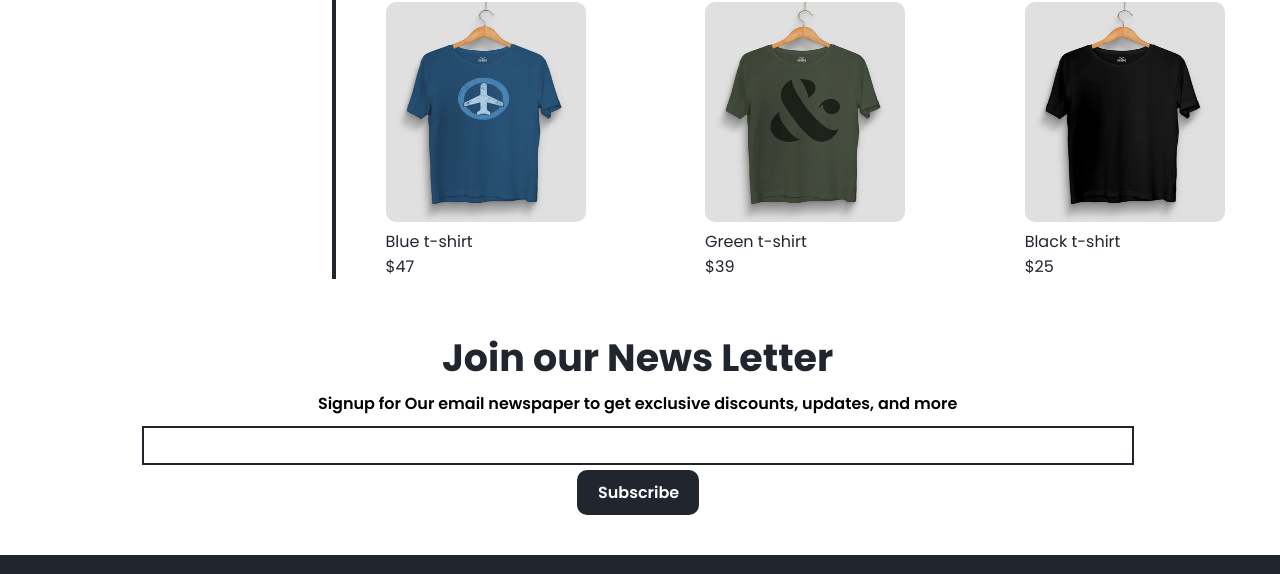
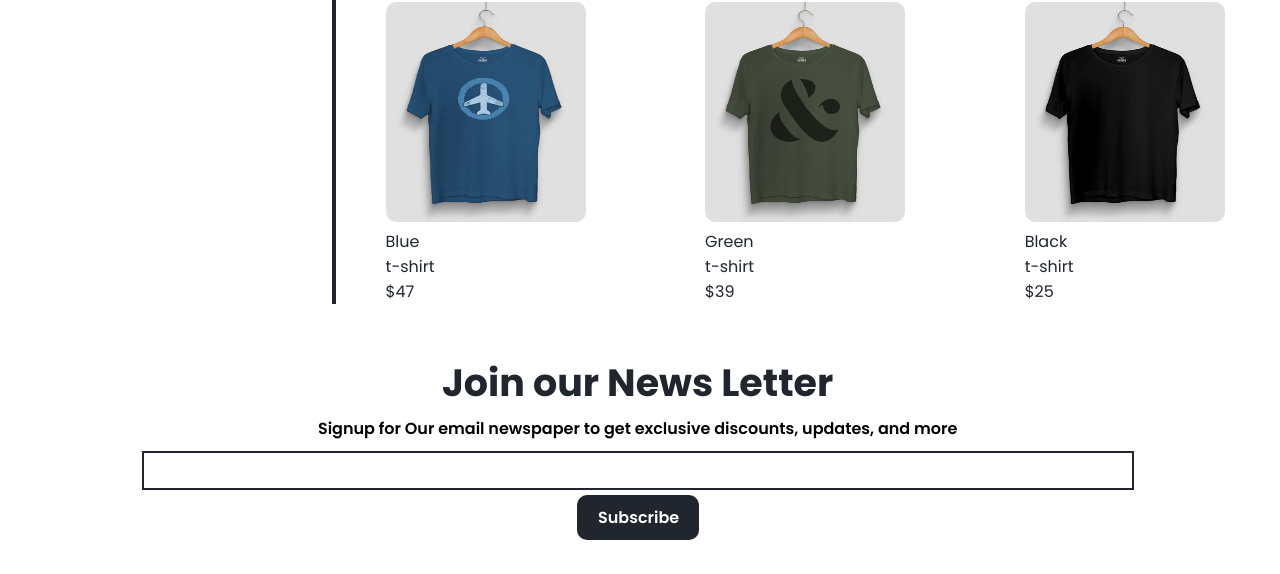
Before and after one commit to Sundharacholan/Nostra, a plain HTML site: page collection.html in a window 1280 px wide. Shown: the part 872-1446 px from the top of the page. Drawn offline with Linux system fonts and the light colour scheme.

Commit message:
Update collection.html

```diff
--- a/collection.html
+++ b/collection.html
@@ -93,7 +93,7 @@
                         <p class="product-name">Printed Shirt<br>(White)</p>
                         <p>$56</p>
                     </div>
-                    <div id="shirt-beach1-" class="dc-inside">
+                    <div id="shirt-beach1" class="dc-inside">
                         <img src="./products/f6.jpg" alt="">
                         <p class="product-name">Beach Shirt</p>
                         <p>$66</p>
@@ -116,7 +116,7 @@
                         <p class="product-name">Casual Shirt</p>
                         <p>$43</p>
                     </div>
-                    <div id="shirt-beach1" class="dc-inside">
+                    <div id="shirt-summer2" class="dc-inside">
                         <img src="./products/f3.jpg" alt="">
                         <p class="product-name">Printed Shirt</p>
                         <p>$59</p>
@@ -126,17 +126,17 @@
                 <div class="dress-container3">
                     <div id="shirt-blue1" class="dc-inside">
                         <img class="opacity" src="./image/b5_files/ts1.webp" alt="">
-                        <p class="product-name">Blue t-shirt</p>
+                        <p class="product-name">Blue<br>t-shirt</p>
                         <p>$47</p>
                     </div>
                     <div id="shirt-green1" class="dc-inside">
                         <img class="opacity" src="./image/b5_files/ts2.webp" alt="">
-                        <p class="product-name">Green t-shirt</p>
+                        <p class="product-name">Green<br>t-shirt</p>
                         <p>$39</p>
                     </div>
                     <div id="shirt-new1" class="dc-inside">
                         <img class="opacity" src="./image/b5_files/ts3.webp" alt="">
-                        <p class="product-name">Black t-shirt</p>
+                        <p class="product-name">Black<br>t-shirt</p>
                         <p>$25</p>
                     </div>
                 </div>
```
